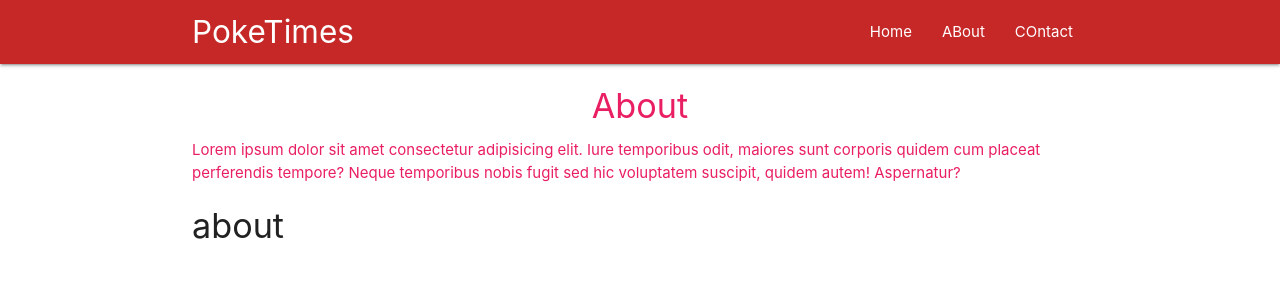
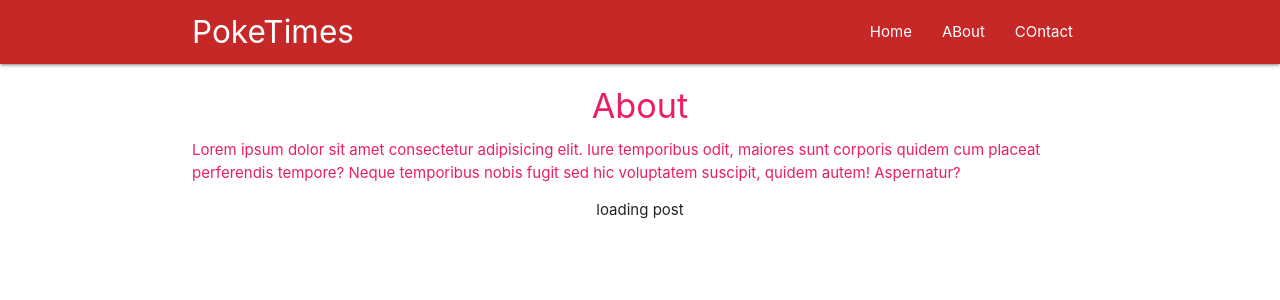
Before and after one commit to bocahrokok/react-redux-complete, a React (Create React App) app in the folder poketimes/: page /about in a window 1280 px wide. Shown: the top 300 px of the page. Built offline with nearby package versions, Linux system fonts and the light colour scheme; no server answers.

Commit message:
com rout param #31

```diff
--- a/poketimes/src/components/Home.js
+++ b/poketimes/src/components/Home.js
@@ -1,5 +1,6 @@
 import React, {Component} from 'react'
 import axios from 'axios'
+import {Link} from 'react-router-dom'
 
 class Home extends Component {
     state = {
@@ -25,7 +26,9 @@
                 return (
                     <div className="post card" key={post.id}>
                         <div className="card-content">
-                            <span className="card-title">{post.title}</span>
+                            <Link to={'/'+post.id}>
+                                <span className="card-title">{post.title}</span>
+                            </Link>
                             <p>{post.body}</p>
                         </div>
                     </div>
--- a/poketimes/src/components/Post.js
+++ b/poketimes/src/components/Post.js
@@ -1,24 +1,39 @@
 import React, {Component} from 'react'
-
+import axios from 'axios'
 
 class Post extends Component{
     state={
-        id:null
+        post:null
     }
 
     componentDidMount(){
         console.log(this.props);
         let id = this.props.match.params.post_id;
-        this.setState({
-            id: id
-        })
+        axios.get('https://jsonplaceholder.typicode.com/posts/'+id)
+            .then(res=>{
+                this.setState({
+                    post:res.data
+                })
+
+            })
+
 
     }
 
     render(){
+
+        const post = this.state.post ? (
+            <div className="post">
+                <h4 className="center">{this.state.post.title}</h4>
+                <p>{this.state.post.body}</p>
+            </div>
+        ) : (
+
+            <div className="center">loading post</div>
+        )
         return (
             <div className="container">
-                <h4>{this.state.id}</h4>
+                {post}
             </div>
         )
     }
```
